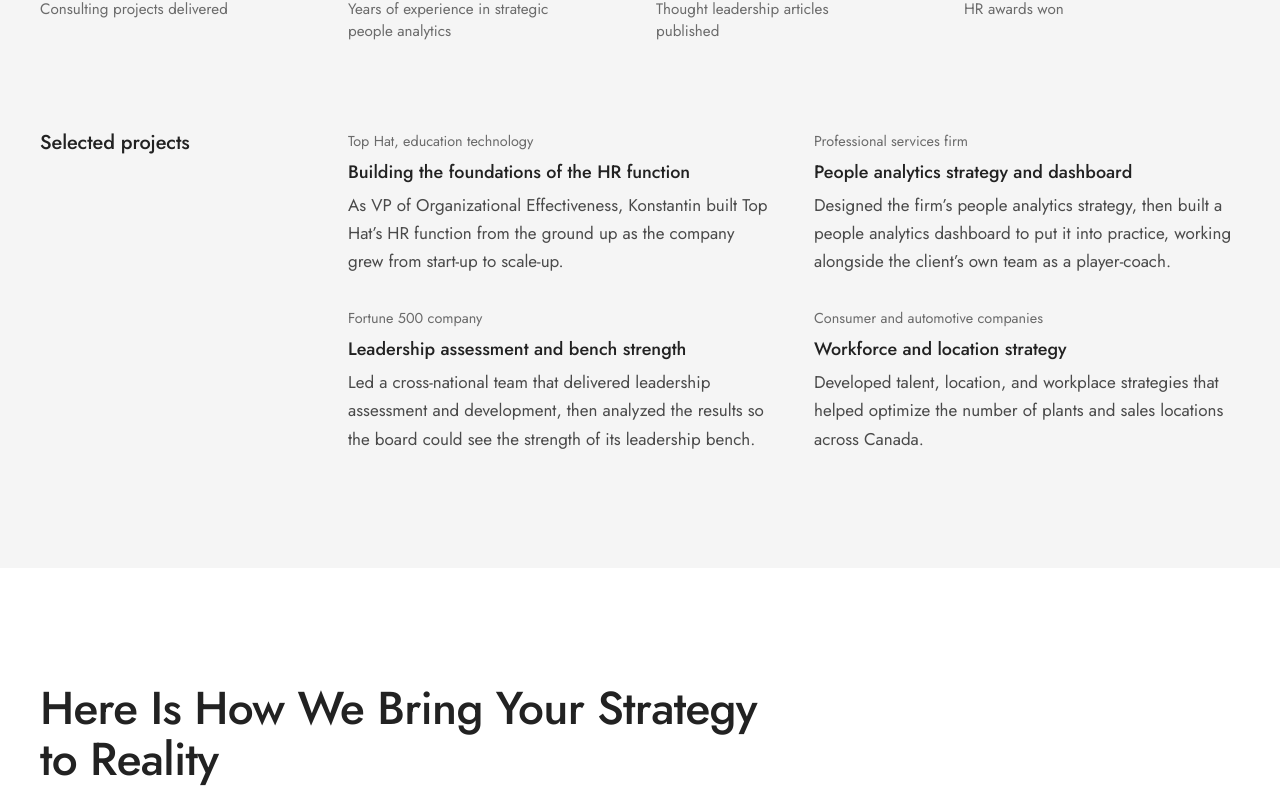
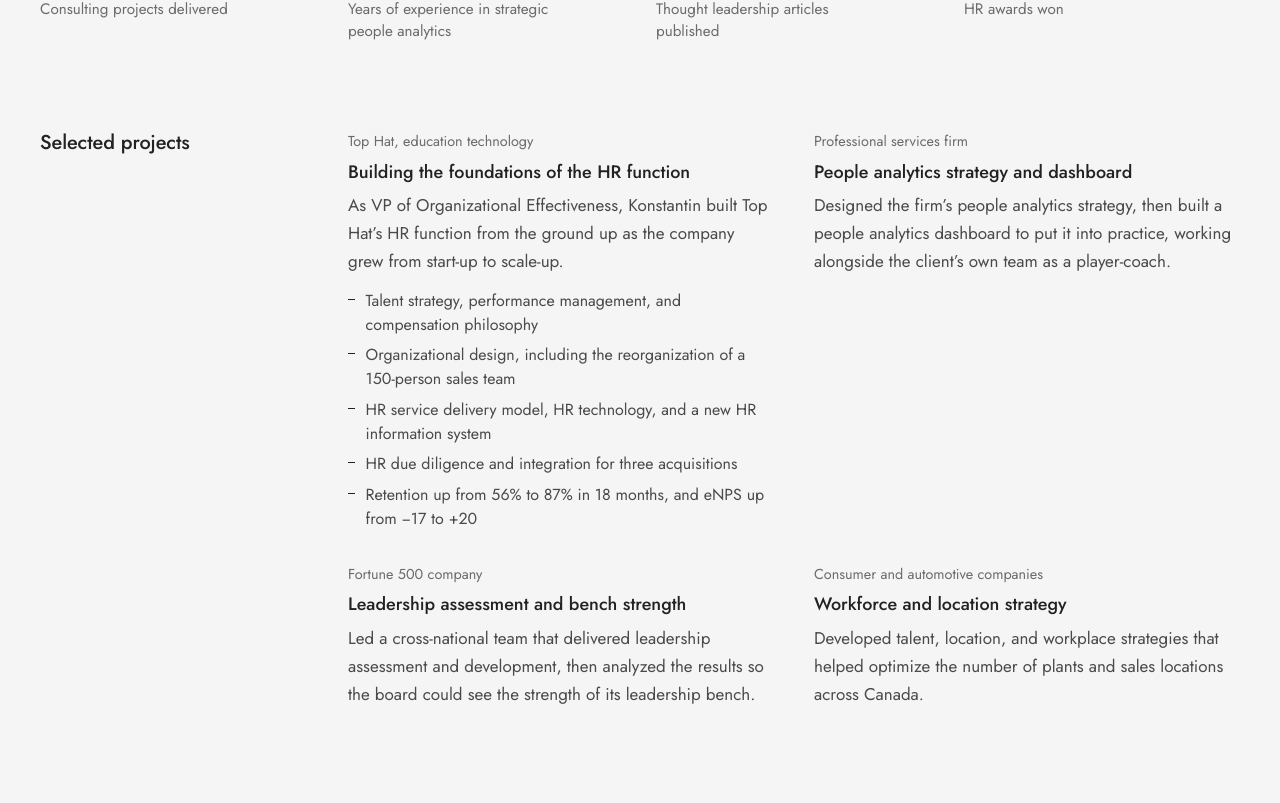
Before and after one commit to tskhay-and-associates/Tskhay-and-Associates, a React (Vite) app: page / in a window 1280 px wide. Shown: the part 4817-5620 px from the top of the page. Built offline with nearby package versions, Linux system fonts and the light colour scheme.

Commit message:
Update ClientWork.jsx

```diff
--- a/src/components/ClientWork.jsx
+++ b/src/components/ClientWork.jsx
@@ -36,7 +36,7 @@ export default function ClientWork() {
         <div className="examples">
           <div className="examples-head">
             <h3>{clientWork.examplesTitle}</h3>
-            <p className="muted">{clientWork.examplesNote}</p>
+            {clientWork.examplesNote && <p className="muted">{clientWork.examplesNote}</p>}
           </div>
           <ul className="example-list">
             {clientWork.examples.map((e) => (
@@ -44,6 +44,13 @@ export default function ClientWork() {
                 {e.context && <p className="example-context">{e.context}</p>}
                 <h4>{e.title}</h4>
                 <p>{e.body}</p>
+                {e.highlights && (
+                  <ul className="example-highlights">
+                    {e.highlights.map((h) => (
+                      <li key={h}>{h}</li>
+                    ))}
+                  </ul>
+                )}
               </li>
             ))}
           </ul>
```
